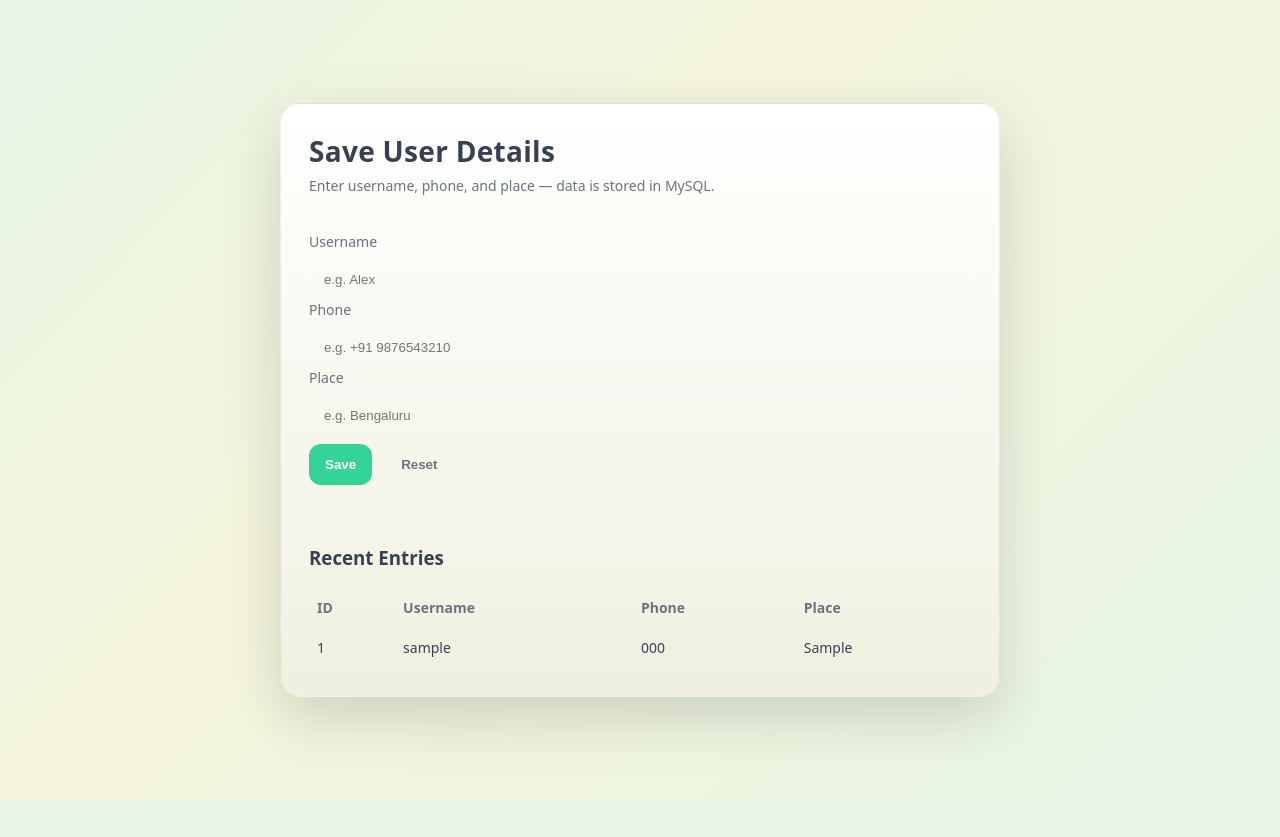
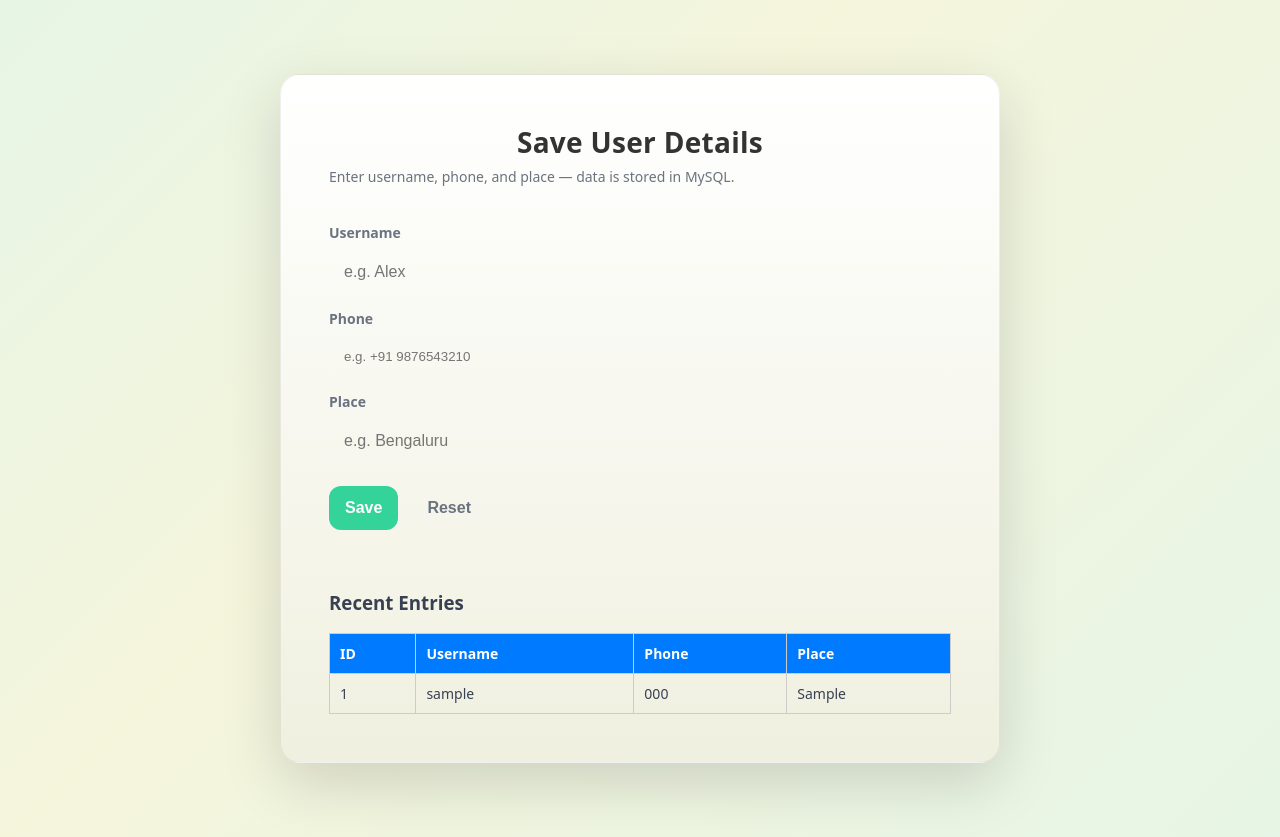
Before and after one commit to aneeshravikumar2002-eng/FlaskApp-withDbConnect, a Flask app: page / in a window 1280 px wide. Before the commit the page ends 800 px from the top, so only its background shows below. Run offline with Flask 3, Linux system fonts and the light colour scheme; tables that the repository leaves empty or names only in its code hold one stand-in row (values such as "Sample post"); data that the repository does not hold is empty.

Commit message:
add color

```diff
--- /dev/null
+++ b/static/styles.css
@@ -0,0 +1,87 @@
+body {
+    background-color: #e6f7ff; /* Light blue background */
+    font-family: Arial, sans-serif;
+    margin: 0;
+    padding: 0;
+}
+
+.container {
+    max-width: 600px;
+    margin: 50px auto;
+    padding: 20px;
+    background: #ffffff;
+    border-radius: 8px;
+    box-shadow: 0 4px 8px rgba(0, 0, 0, 0.1);
+}
+
+h1, h2 {
+    text-align: center;
+    color: #333333;
+}
+
+form {
+    display: flex;
+    flex-direction: column;
+    gap: 15px;
+}
+
+label {
+    font-weight: bold;
+    color: #333333;
+}
+
+input[type="text"] {
+    padding: 10px;
+    border: 1px solid #cccccc;
+    border-radius: 4px;
+    font-size: 16px;
+    width: 100%;
+}
+
+button {
+    padding: 10px;
+    background-color: #007bff;
+    color: white;
+    border: none;
+    border-radius: 4px;
+    font-size: 16px;
+    cursor: pointer;
+}
+
+button:hover {
+    background-color: #0056b3;
+}
+
+table {
+    width: 100%;
+    border-collapse: collapse;
+    margin-top: 20px;
+}
+
+table th, table td {
+    border: 1px solid #cccccc;
+    padding: 10px;
+    text-align: left;
+}
+
+table th {
+    background-color: #007bff;
+    color: white;
+}
+
+table tr:nth-child(even) {
+    background-color: #f2f2f2;
+}
+
+ul {
+    list-style: none;
+    padding: 0;
+}
+
+li.success {
+    color: green;
+}
+
+li.error {
+    color: red;
+}
--- a/templates/form.html
+++ b/templates/form.html
@@ -1,9 +1,10 @@
 <!DOCTYPE html>
 <html lang="en">
 <head>
-  <meta charset="UTF-8" />
-  <title>User Form</title>
-  <meta name="viewport" content="width=device-width, initial-scale=1" />
+    <meta charset="UTF-8">
+    <meta name="viewport" content="width=device-width, initial-scale=1.0">
+    <title>Form</title>
+    <link rel="stylesheet" href="/static/styles.css"> <!-- Link to the CSS file -->
     <style>
     :root {
       --bg: #f5f5dc;        /* beige */
```
Lines whose indentation alone changed are shown as unchanged.
